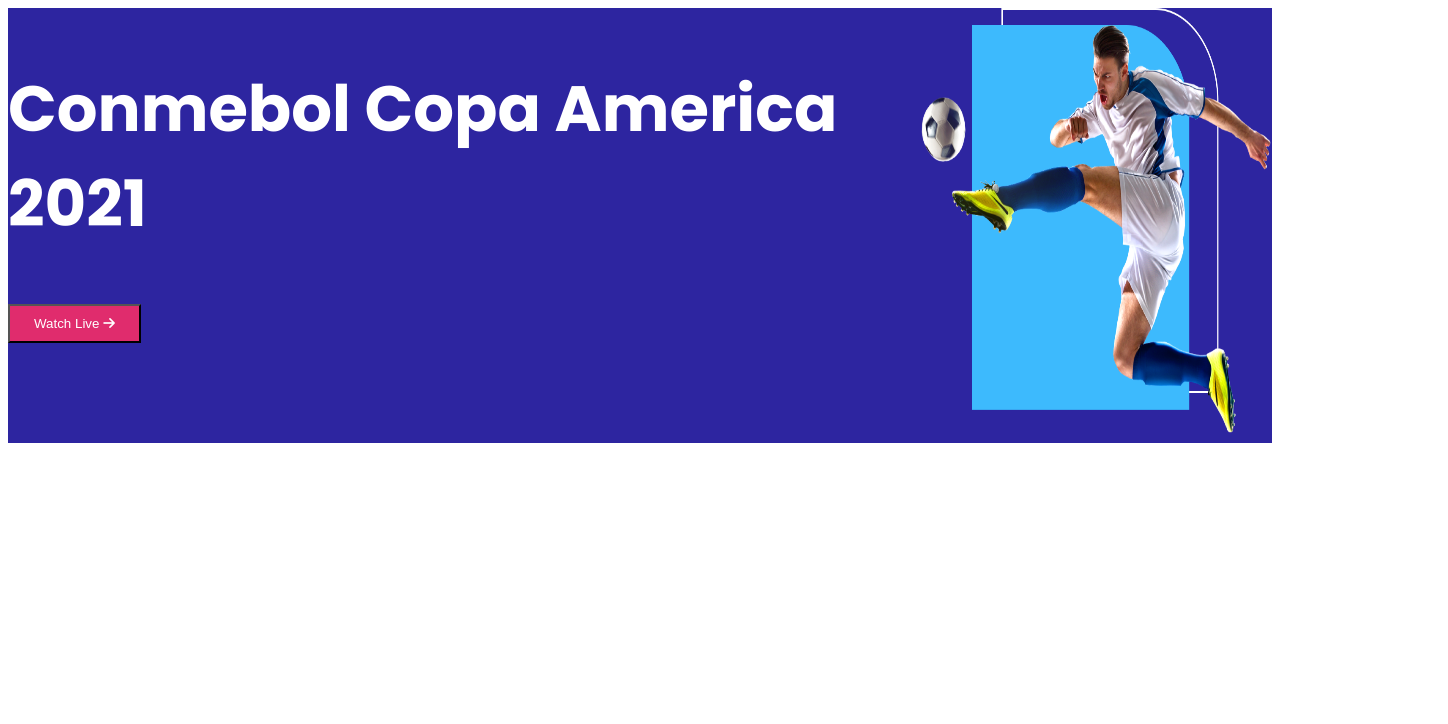
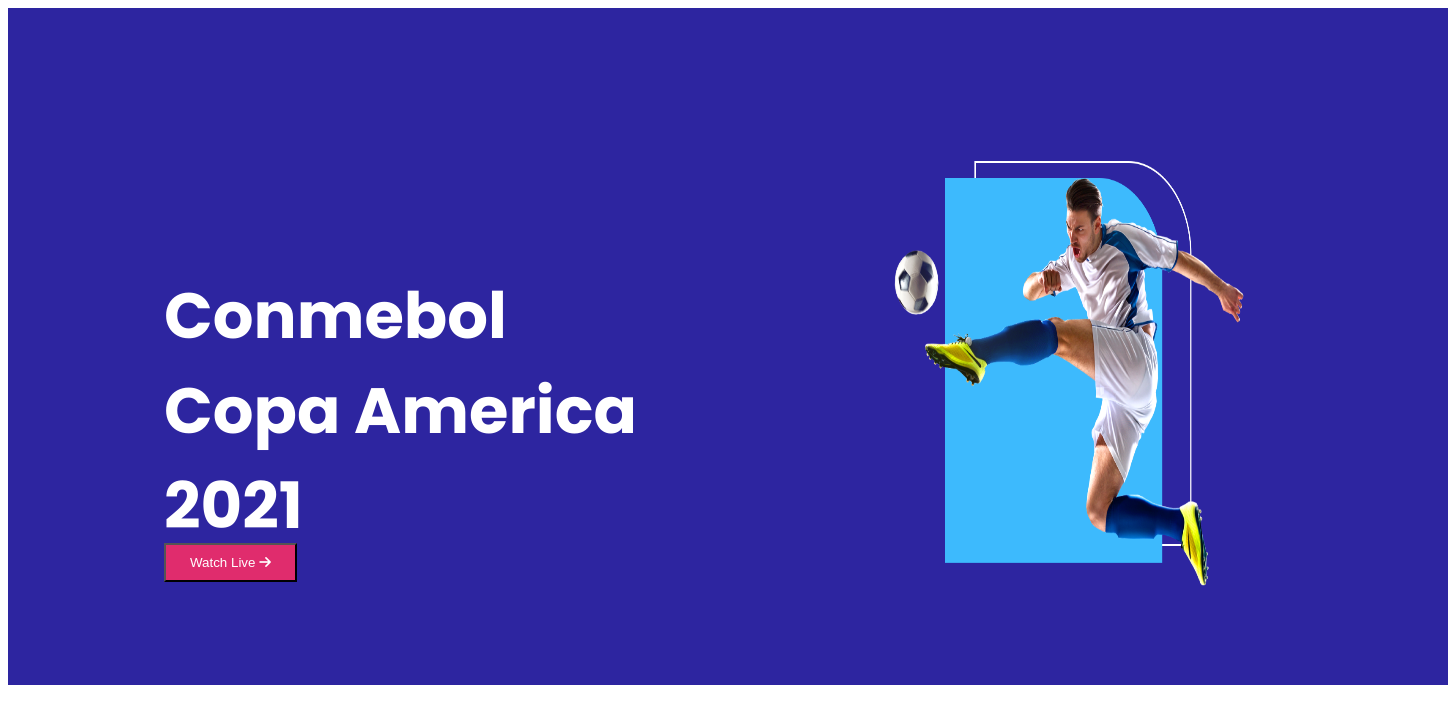
Before and after one commit to afzal-siit/rasponsive-football, a plain HTML site: page index.html in a window 1280 px wide. Shown: the whole page, 1448 px wide, since content can reach past the window. Drawn offline with Linux system fonts and the light colour scheme.

Commit message:
Header Done

```diff
--- a/index.html
+++ b/index.html
@@ -15,7 +15,10 @@
         <section class="container">
             <div class="football-match-heading">
                 <h1 class="heading">Conmebol Copa America 2021</h1>
-                <button class="live-match">Watch Live <i class="fas fa-arrow-right"></i></button>
+                <button class="live-match">
+                    <span>Watch Live</span>
+                     <i class="fas fa-arrow-right"></i>
+                </button>
             </div>
             <div class="football-kick">
                 <img src="images/banner.png" alt="">
--- a/styles/styles.css
+++ b/styles/styles.css
@@ -3,21 +3,64 @@
 header{
     font-family: 'Poppins', sans-serif;
     background-color: #2D25A0;
+    width: 1440px;
+    height: 677px;
 }
 .container{
     display: flex;
-    flex-direction:row:
+
+
+}
+.football-match-heading{
+    border: 0px;
+    width: 485px;
+    height: 230px;
+    padding-left: 156px;
+    padding-top: 207px;
+    padding-bottom: 240px;
 }
 .heading{
     font-size: 64px;
     color: #FFFFFF;
+    margin-bottom: -10px;
+
 }
 .live-match{
     background-color: #E02C6D;
     padding: 10px 24px;
     color: #FFFFFF;
+    transition: all 1s;
+    cursor: pointer;
+}
+.live-match span{
+    cursor: pointer;
+    display: inline-block;
+    position: relative;
+    transition: 1s;
+}
+.live-match span:after{
+    position: absolute;
+    opacity: 0;
+    top: 0;
+    right: -10px;
+    transition: 1s;
+}
+
+.live-match:hover span{
+    padding-right: 20px;
+}
+
+.live-match:hover span:after{
+    opacity: 1;
+    right: 0;
+}
+.football-kick{
+    border: 0px;
 }
 .football-kick img{
     width: 353px;
     height: 428px;
+    margin-left:243px;
+    margin-top: 153px;
+
 }
```
